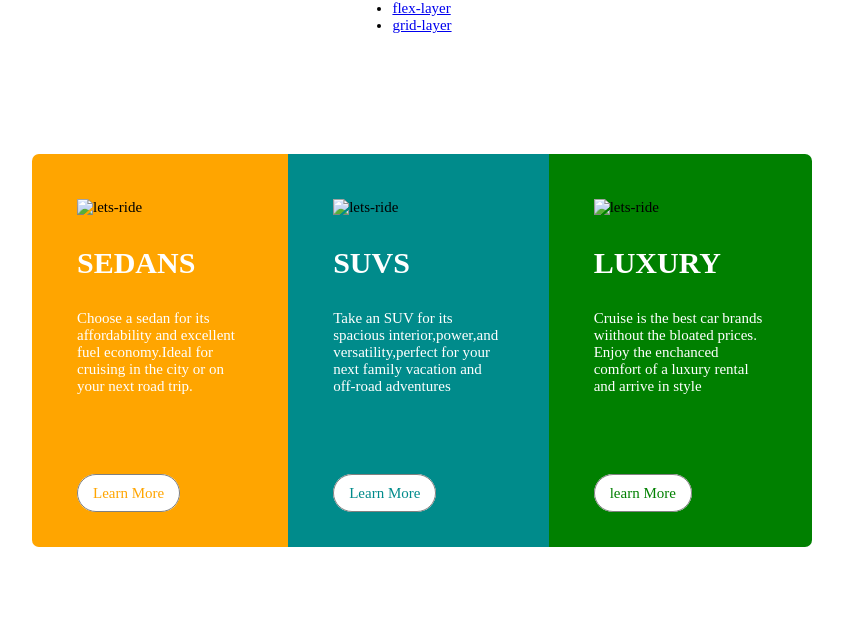
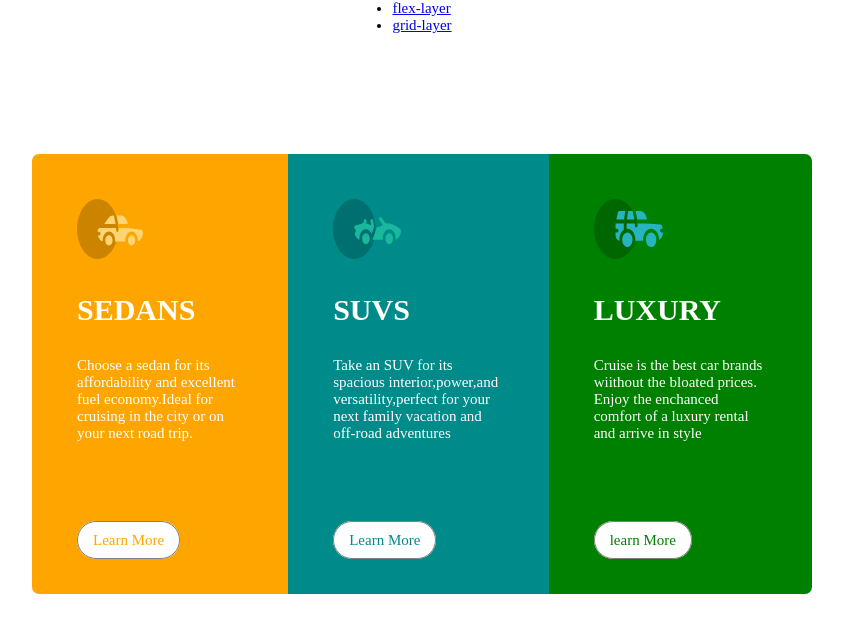
Before and after one commit to posi29/gitfirstprojectv1, a plain HTML site: page index.html in a window 1280 px wide. Shown: the whole page, without its empty margins (218-1061 px from the left). Drawn offline with Linux system fonts and the light colour scheme.

Commit message:
Update index.html

```diff
--- a/index.html
+++ b/index.html
@@ -20,7 +20,7 @@
         <div class="flex--container">
         <div class="flex--box sedans--box">
             <div class="image--box sedan--box">
-                <img src="icon-sedans" alt="lets-ride"width="40%" height="60px">
+                <img src="icon-sedans.svg" alt="lets-ride"width="40%" height="60px">
             </div>
             <div class="text--box">
                 <h1>SEDANS</h1>
@@ -34,7 +34,7 @@
         </div>
         <div class="flex--box suvs--box">
             <div class="image--box">
-                <img src="icon-luxury" alt="lets-ride" width="40%" height="60px">
+                <img src="icon-luxury.svg" alt="lets-ride" width="40%" height="60px">
             </div>
             <div class="text--box">
                 <h1>SUVS</h1>
@@ -48,7 +48,7 @@
             </div>
             <div class="flex--box luxury--box">
                 <div class="image--box">
-                    <img src="icon-suvs" alt="lets-ride" width="40%" height="60px">
+                    <img src="icon-suvs.svg" alt="lets-ride" width="40%" height="60px">
                 </div>
                 <div class="text--box">
                     <h1>LUXURY</h1>
```
